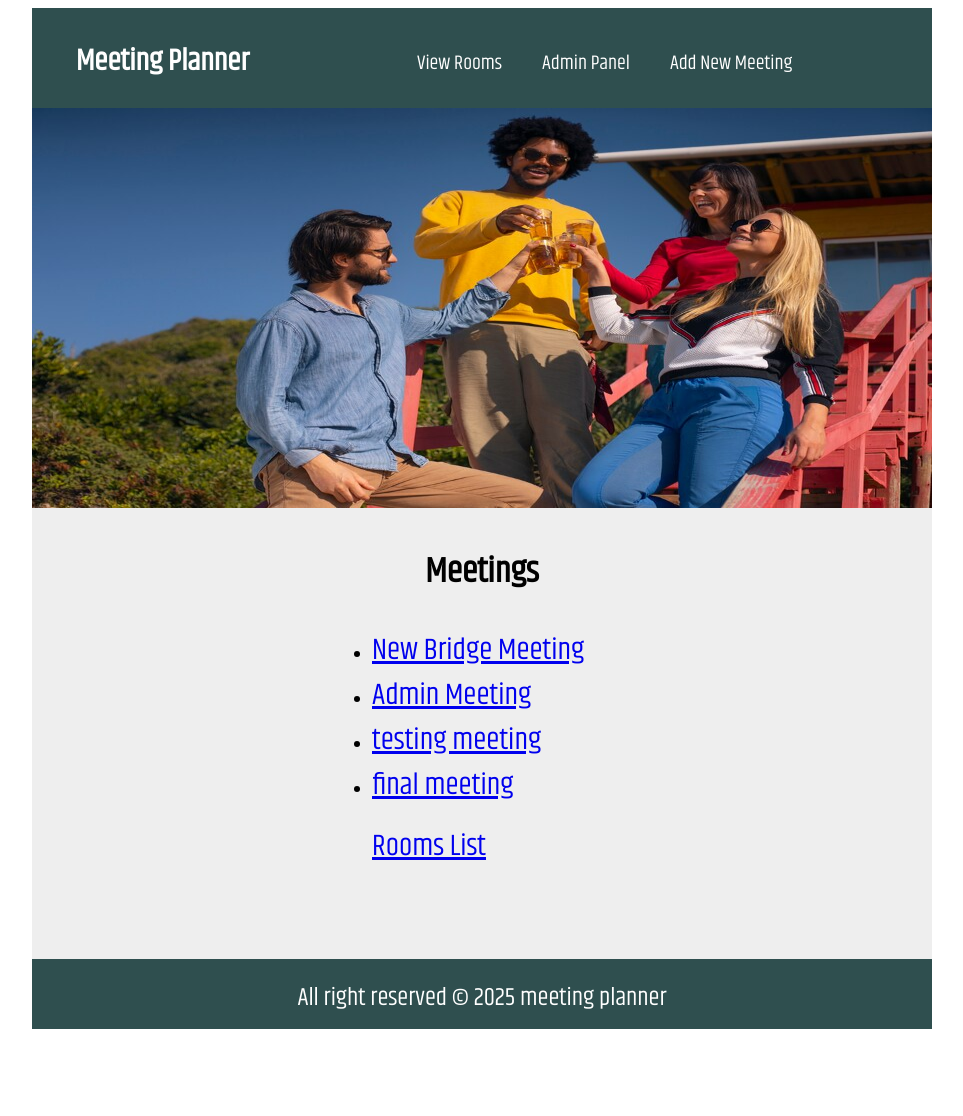
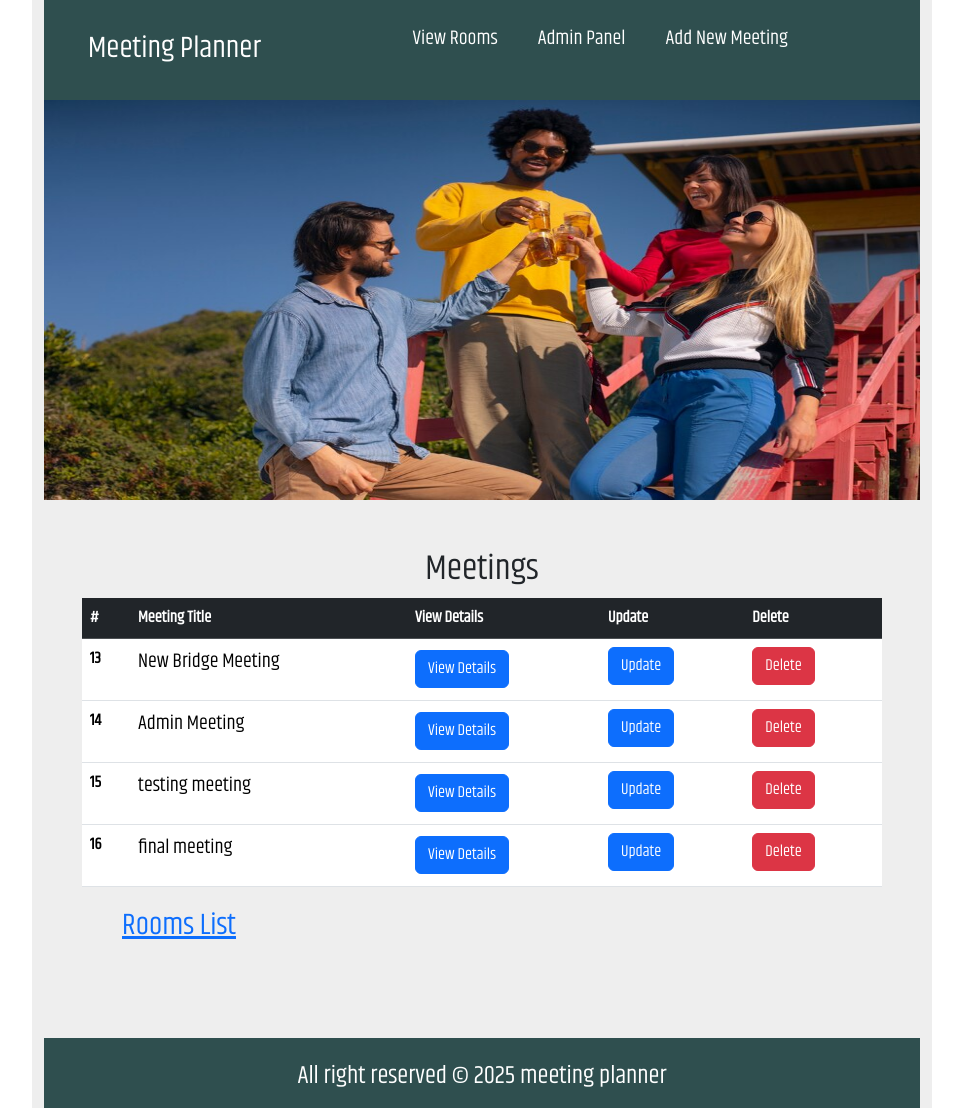
Before and after one commit to Stevey144/Meeting-Planner, a Django app: page / in a window 1280 px wide. Shown: the whole page, without its empty margins (158-1121 px from the left). Before the commit the page ends 1029 px from the top, so only its background shows below. Run offline with Django 5.2, Linux system fonts and the light colour scheme; data comes from the database, SQL or seed files in the repository; both versions use the stored data as it was after the commit.

Commit message:
working on delete and update operation for meeting

```diff
--- a/meetings/templates/meetings/rooms_list.html
+++ b/meetings/templates/meetings/rooms_list.html
@@ -6,7 +6,6 @@
     <title>Rooms</title>
 </head>
 <body>
-
     <h2>List of Rooms Available for Meetings</h2>
 
     <ul>
--- a/static/style.css
+++ b/static/style.css
@@ -4,7 +4,7 @@
 }
 
 .container{
-    width: 900px;
+    width: 900px !important;
     min-height: 400px;
     margin: 0 auto;
     background-color: #eee;
@@ -61,7 +61,7 @@
 }
 
 .content{
-    width:300px;
+    width:800px !important;
     margin:auto;
     min-height:200px !important;
 }
@@ -84,3 +84,6 @@
     font-size:30px;
     margin:40px !important;
 }
+.meeting-table-text{
+    font-size: 20px !important;
+}
--- a/website/templates/base.html
+++ b/website/templates/base.html
@@ -8,9 +8,8 @@
     <title>{% block title %} {% endblock %}</title>
     <link rel="stylesheet" href="{% static 'style.css' %}">
     <link href='http://fonts.googleapis.com/css?family=Khand' rel='stylesheet' type='text/css'>
-
     {% block bootstrap-link %}
-
+    <link href="https://cdn.jsdelivr.net/npm/bootstrap@5.3.3/dist/css/bootstrap.min.css" rel="stylesheet" integrity="sha384-QWTKZyjpPEjISv5WaRU9OFeRpok6YctnYmDr5pNlyT2bRjXh0JMhjY6hW+ALEwIH" crossorigin="anonymous">
     {% endblock bootstrap-link %}
 
 </head>
@@ -39,17 +38,34 @@
 
 
     <div class="content">
+        <br><br>
 
         <h2 style="text-align:center; font-size:35px;">Meetings</h2>
-        <ul>
-            {% for meeting in meetings %}
-            <li>
-                <a href="{% url 'detail' meeting.id %}" style="font-size:30px;">
-                    {{meeting.title}}
-                </a>
-            </li>
-             {% endfor %}
-        </ul>
+
+
+
+        <table class="table">
+            <thead class="table-dark">
+              <tr>
+                <th scope="col">#</th>
+                <th scope="col">Meeting Title</th>
+                <th scope="col">View Details</th>
+                <th scope="col">Update</th>
+                <th scope="col">Delete</th>
+              </tr>
+            </thead>
+            <tbody>
+             {% for meeting in meetings %}
+              <tr>
+                <th scope="row">{{meeting.id}}</th>
+                <td class="meeting-table-text">{{meeting.title}}</td>
+                <td><a href="{% url 'detail' meeting.id %}" style="font-size:30px;"><button class="btn btn-primary">View Details</button></a></td>
+                <td><button class="btn btn-primary">Update</button></td>
+                <td><button class="btn btn-danger">Delete</button></td>
+              </tr>
+              {% endfor %}
+            </tbody>
+          </table>
 
     <a  class="room-list" href="{% url 'rooms' %}">Rooms List</a>
 
@@ -64,6 +80,10 @@
 
  {% block js-link %}
 
+<script src="https://cdn.jsdelivr.net/npm/bootstrap@5.3.3/dist/js/bootstrap.bundle.min.js" integrity="sha384-YvpcrYf0tY3lHB60NNkmXc5s9fDVZLESaAA55NDzOxhy9GkcIdslK1eN7N6jIeHz" crossorigin="anonymous"></script>
+<script src="https://cdn.jsdelivr.net/npm/@popperjs/core@2.11.8/dist/umd/popper.min.js" integrity="sha384-I7E8VVD/ismYTF4hNIPjVp/Zjvgyol6VFvRkX/vR+Vc4jQkC+hVqc2pM8ODewa9r" crossorigin="anonymous"></script>
+<script src="https://cdn.jsdelivr.net/npm/bootstrap@5.3.3/dist/js/bootstrap.min.js" integrity="sha384-0pUGZvbkm6XF6gxjEnlmuGrJXVbNuzT9qBBavbLwCsOGabYfZo0T0to5eqruptLy" crossorigin="anonymous"></script>
+
  {% endblock js-link %}
 
 </body>
```
Also changed, not shown: db.sqlite3, meetings/templates/meetings/new.html (line endings or trailing spaces).
